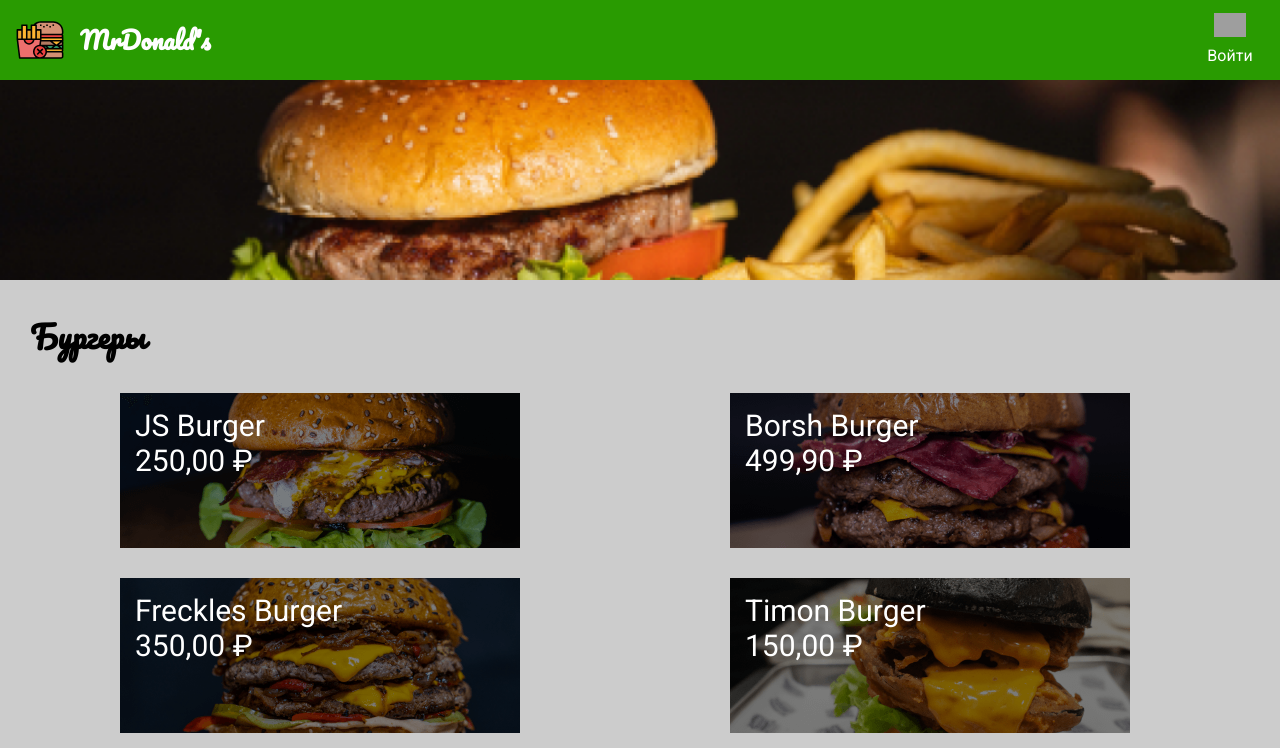
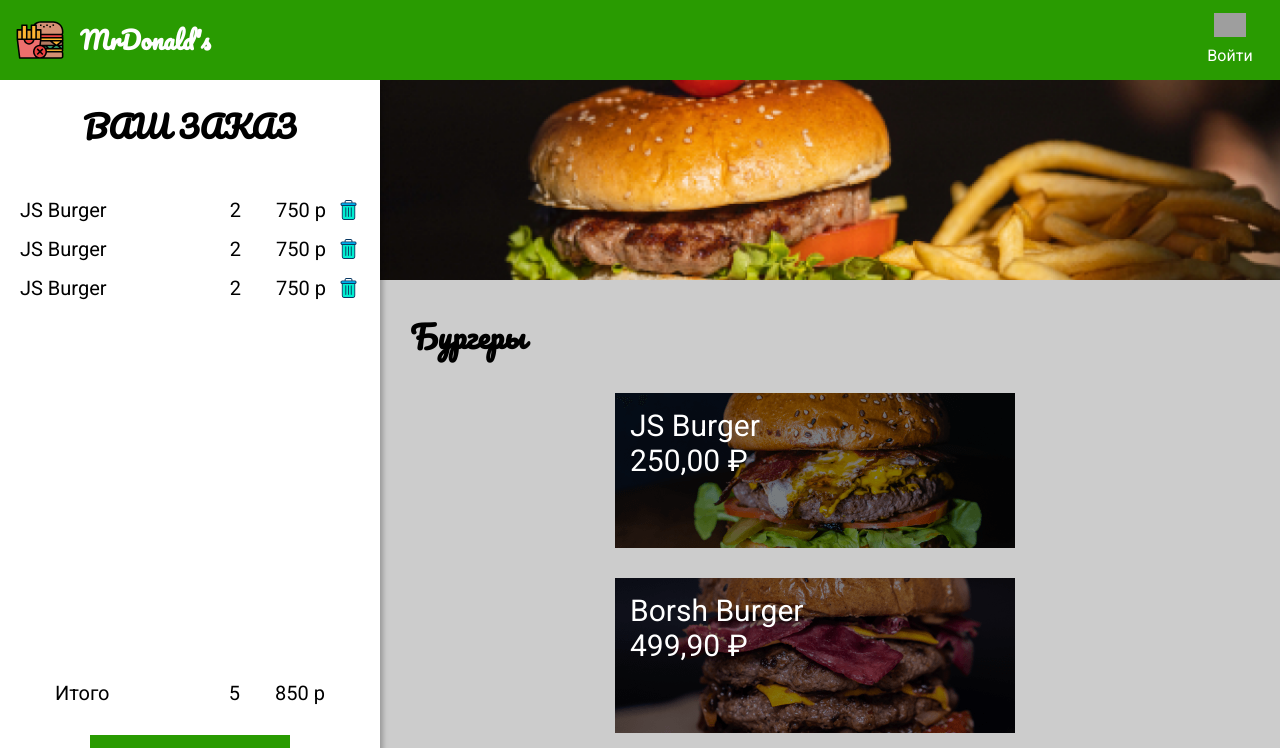
Before and after one commit to LizaKhvesko/react-fullstack-proj, a React (Create React App) app: page / in a window 1280 px wide. Shown: the top 748 px of the page. Built offline with nearby package versions, Linux system fonts and the light colour scheme; grey boxes are pictures that could not be loaded.

Commit message:
add order block

```diff
--- a/src/App.js
+++ b/src/App.js
@@ -3,7 +3,7 @@
 import { NavBar } from './Components/NavBar';
 import { Menu } from './Components/Menu';
 import { ModalItem } from './Components/ModalItem';
-
+import { Order } from './Components/Order';
 
 function App() {
 
@@ -13,6 +13,7 @@
     <>
       <GlobalStyle/>
       <NavBar/>
+      <Order />
       <Menu setOpenItem={setOpenItem}/>
       <ModalItem openItem={openItem} setOpenItem={setOpenItem}/>
     </>
--- a/src/Components/AddProduct.js
+++ b/src/Components/AddProduct.js
@@ -1,18 +1,21 @@
-import React from 'react';
 import styled from 'styled-components';
 
-const AddBtn = styled.button`
+export const AddBtn = styled.button`
+    display: block;
+    margin: 0 auto;
     width: 200px;
     height: 45px;
+    font-size: inherit;
+    font-family: inherit;
     background-color: #299B01;
-    border: transparent;
+    border-color: transparent;
     color: white;
-    margin-left: 150px;
-    margin-top: 150px;
+    cursor: pointer;
+    transition-property: color, background-color, border-color;
+    transition-duration: .3s;
+    &:hover {
+       background-color: #fff;
+       color: #299B01;
+       border-color: #299B01;
+    }
 `;
-
-export const AddProduct = () => (
-    <AddBtn>
-        Добавить
-    </AddBtn>
-)
--- a/src/Components/Menu.js
+++ b/src/Components/Menu.js
@@ -7,6 +7,7 @@
 const MenuStyled = styled.main`
     background-color: #ccc;
     margin-top: 80px;
+    margin-left: 380px;
 `;
 
 const SectionMenu = styled.section`
--- a/src/Components/ModalItem.js
+++ b/src/Components/ModalItem.js
@@ -1,6 +1,6 @@
 import React from 'react';
 import styled from 'styled-components';
-import { AddProduct } from './AddProduct';
+import { AddBtn } from './AddProduct';
 
 const Overlay = styled.div`
     position: fixed;
@@ -27,15 +27,19 @@
     background-image: url(${({img}) => img});
     background-size: cover;
     background-position: center;
-    margin-bottom: 20px;
+`
+const Content = styled.section`
+    display: flex;
+    flex-direction: column;
+    justify-content: space-between;
+    height: calc(100% - 200px);
+    padding: 30px;
 `
 
 const Header = styled.div`
     display: flex;
     justify-content: space-between;
     align-items: center;
-    padding-left: 37px;
-    padding-right: 53PX;
 `
 
 export const ModalItem = ({ openItem, setOpenItem }) => {
@@ -50,12 +54,14 @@
         <Overlay id="overlay" onClick={closeModal}>
             <Modal>
                 <Banner img={openItem.img}/>
+                <Content>
                 <Header>
                 <h2>{openItem.name}</h2>
                 <h2>{openItem.price.toLocaleString('ru-RU',
                 {style: 'currency', currency: 'RUB'})}</h2>
                 </Header>
-                <AddProduct />
+                <AddBtn>Добавить</AddBtn>
+                </Content>
             </Modal>
         </Overlay>
 )
--- /dev/null
+++ b/src/Components/Order.js
@@ -0,0 +1,64 @@
+import React from 'react';
+import styled from 'styled-components';
+import { AddBtn } from './AddProduct';
+import { OrderListItem } from './OrderListItem';
+const OrderStyled = styled.section`
+    position: fixed;
+    display: flex;
+    flex-direction: column;
+    top: 80px;
+    left: 0;
+    background: #fff;
+    min-width: 380px;
+    height: calc(100% - 80px);
+    box-shadow: 3px 4px 5px rgba(0,0,0,0.25);
+    padding: 20px;
+`;
+
+const OrderTitle = styled.h2`
+    text-align: center;
+    margin-bottom: 30px;
+`
+
+const OrderContent = styled.div`
+    flex-grow: 1;
+`;
+
+const OrderList = styled.ul`
+
+`;
+
+const Total = styled.div`
+    display: flex;
+    margin: 0 35px 30px;
+    & span:first-child{
+        flex-grow: 1;
+    }
+`;
+
+const TotalPrice = styled.span`
+   text-align: right;
+   min-width: 65px;
+   margin-left: 20px;
+`;
+
+export const Order = () => {
+    return (
+        <OrderStyled>
+            <OrderTitle>ВАШ ЗАКАЗ</OrderTitle>
+            <OrderContent>
+                <OrderList>
+                    <OrderListItem />
+                    <OrderListItem />
+                    <OrderListItem />
+                </OrderList>
+            </OrderContent>
+            <Total>
+                <span>Итого</span>
+                <span>5</span>
+                <TotalPrice>850 р</TotalPrice>
+            </Total>
+            <AddBtn>Оформить</AddBtn>
+        </OrderStyled>
+    )
+}
--- /dev/null
+++ b/src/Components/OrderListItem.js
@@ -0,0 +1,40 @@
+import React from 'react';
+import styled from 'styled-components';
+import rubbish from '../image/rubbish.svg';
+
+const RubbishBtn = styled.button`
+    width: 24px;
+    height: 24px;
+    border-color: transparent;
+    background-color: transparent;
+    background-image: url(${rubbish});
+    background-position: center;
+    background-size: cover;
+    background-repeat: no-repeat;
+    cursor: pointer;
+`
+
+const ItemName = styled.span`
+    flex-grow: 1;
+`;
+
+const ItemPrice = styled.span`
+    margin-left: 20px;
+    margin-right: 10px;
+    min-width: 65px;
+    text-align: right;
+`;
+
+const OrderItemStyled = styled.li`
+    display: flex;
+    margin: 15px 0;
+`
+
+export const OrderListItem = () => (
+    <OrderItemStyled>
+        <ItemName>JS Burger</ItemName>
+        <span>2</span>
+        <ItemPrice>750 p</ItemPrice>
+        <RubbishBtn />
+    </OrderItemStyled>
+)
```
Also changed, not shown: src/image/rubbish.svg (added).
